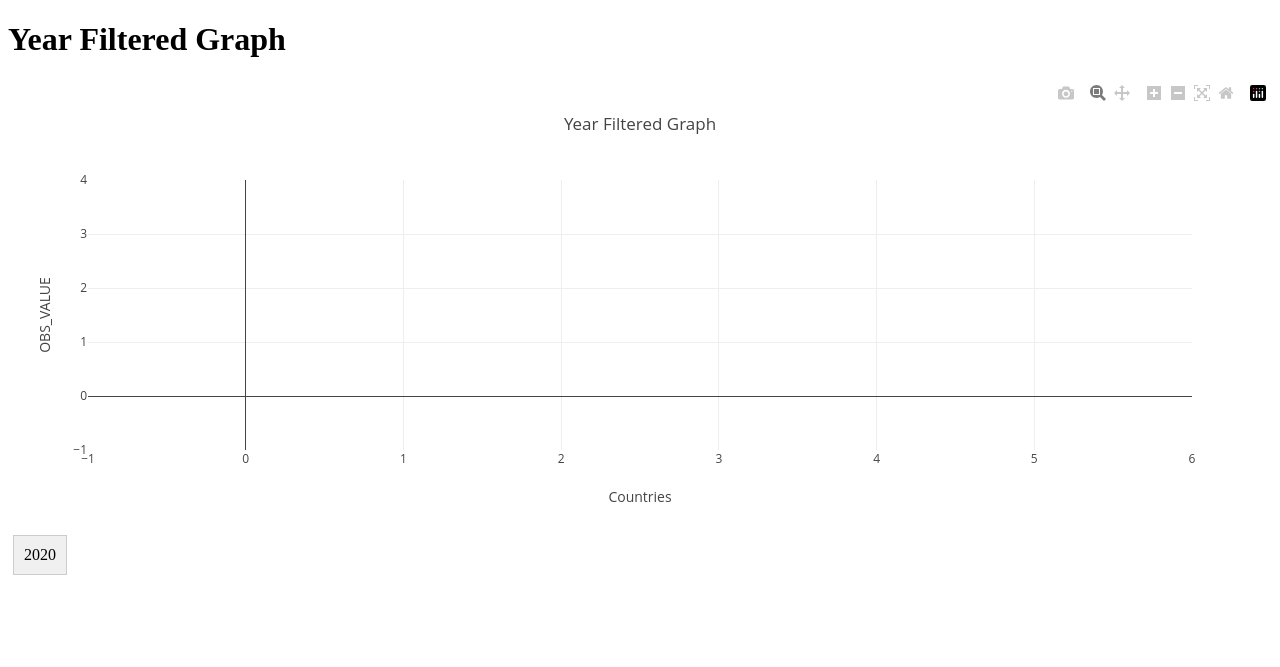
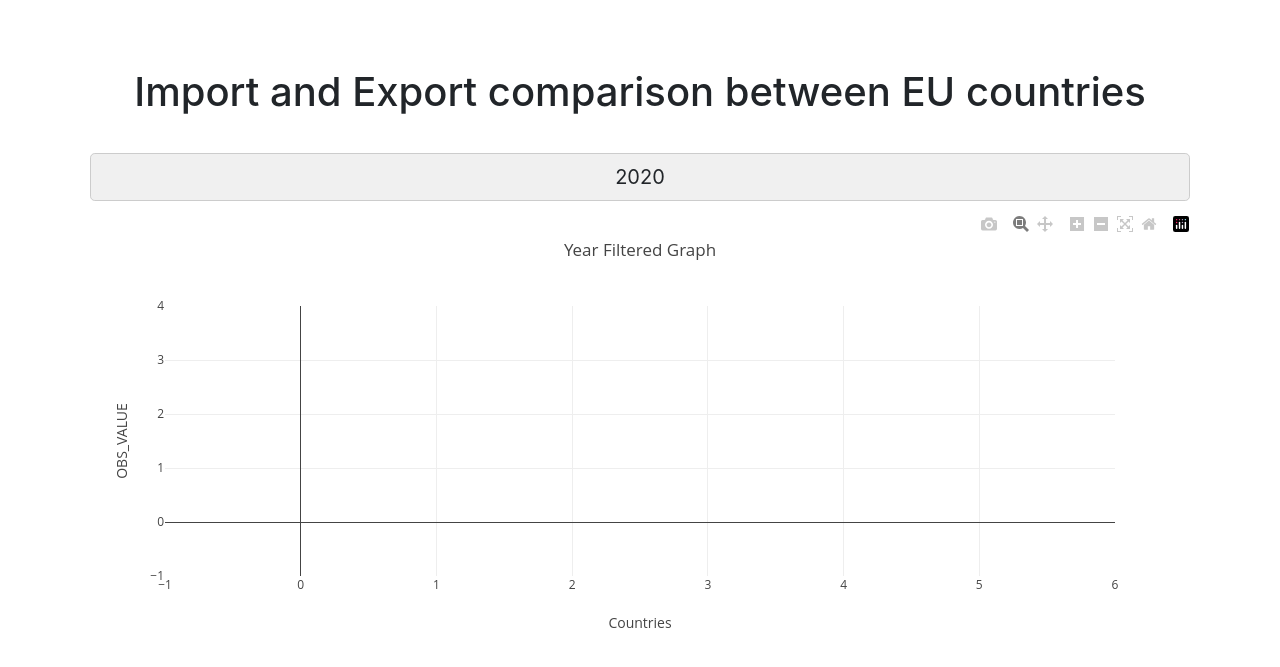
Before and after one commit to MHKamel/govtech, a Flask app: template templates/year_filter.html in a window 1280 px wide. Shown: the top 667 px of the page. Run offline with Flask 3, Linux system fonts and the light colour scheme; the template is opened without the code that fills it: most values are stand-ins (such as "Sample title", 1, 10 or a date in 2020); data that the repository does not hold is empty; parts of the project's set-up code (start-up, migrations or seed data) failed here and were passed over; some libraries are stand-ins or nearby versions.

Commit message:
Update styling for all project

```diff
--- /dev/null
+++ b/static/styles.css
@@ -0,0 +1,100 @@
+/* styles.css */
+
+body {
+    padding-top: 20px;
+}
+
+.container {
+    margin-top: 20px;
+}
+
+.table-striped tbody tr:nth-of-type(odd) {
+    background-color: rgba(0, 0, 0, 0.05);
+}
+
+.table-bordered th,
+.table-bordered td {
+    border: 1px solid #dee2e6;
+}
+
+.table {
+    width: 100%;
+    margin-bottom: 1rem;
+    color: #212529;
+}
+
+thead.thead-dark th {
+    color: #fff;
+    background-color: #343a40;
+    border-color: #454d55;
+}
+
+.positive {
+    color: green;
+}
+
+.negative {
+    color: red;
+}
+
+.triangle-up {
+    width: 0;
+    height: 0;
+    border-left: 5px solid transparent;
+    border-right: 5px solid transparent;
+    border-bottom: 10px solid green;
+    display: inline-block;
+    margin-left: 5px;
+}
+
+.triangle-down {
+    width: 0;
+    height: 0;
+    border-left: 5px solid transparent;
+    border-right: 5px solid transparent;
+    border-top: 10px solid red;
+    display: inline-block;
+    margin-left: 5px;
+}
+
+/* Custom button styles */
+.custom-button {
+    border: 1px solid #ccc;
+    margin: 5px;
+    cursor: pointer;
+    text-align: center; /* Center text in button */
+    user-select: none; /* Prevent text selection */
+    background-color: #f0f0f0; /* Default background color */
+    color: #212529; /* Default text color */
+    transition: background-color 0.3s ease, color 0.3s ease; /* Smooth transition */
+}
+
+/* Active state */
+.custom-button.active {
+    background-color: #3498db; /* Active background color */
+    color: #fff; /* Active text color */
+    border-color: #3498db; /* Active border color */
+}
+
+/* Hover state */
+.custom-button:hover {
+    background-color: #3498db; /* Hover background color */
+    color: #fff; /* Hover text color */
+    border-color: #3498db; /* Hover border color */
+}
+
+/* Bootstrap classes */
+.btn-group {
+    display: flex;
+    flex-wrap: wrap;
+}
+
+.btn-group .custom-button {
+    margin-bottom: 5px; /* Adjust margin between buttons */
+}
+
+.btn-group .custom-button:hover {
+    background-color: #3498db; /* Hover background color */
+    color: #fff; /* Hover text color */
+    border-color: #3498db; /* Hover border color */
+}
--- a/templates/year_filter.html
+++ b/templates/year_filter.html
@@ -3,43 +3,37 @@
 <head>
     <meta charset="UTF-8">
     <title>Year Filtered Graph</title>
+    <!-- Include Bootstrap CSS -->
+    <link rel="stylesheet" href="https://stackpath.bootstrapcdn.com/bootstrap/4.5.2/css/bootstrap.min.css">
     <!-- Include jQuery -->
     <script src="https://ajax.googleapis.com/ajax/libs/jquery/3.6.0/jquery.min.js"></script>
     <!-- Include Plotly.js -->
     <script src="https://cdn.plot.ly/plotly-latest.min.js"></script>
-    <style>
-        .year-button {
-            display: inline-block;
-            margin: 5px;
-            padding: 10px;
-            background-color: #f0f0f0;
-            border: 1px solid #ccc;
-            cursor: pointer;
-        }
-        .year-button.active {
-            background-color: #3498db;
-            color: #fff;
-        }
-    </style>
+    <!-- Link to styles.css for custom styles -->
+    <link rel="stylesheet" href="{{ url_for('static', filename='styles.css') }}">
 </head>
 <body>
-    <h1>Year Filtered Graph</h1>
+    <div class="container">
+        <h1 class="mt-5 text-center">Import and Export comparison between EU countries</h1>
+        <br/>
+        <!-- Container for year buttons (using radio buttons) -->
+        <div id="year-buttons" class="btn-group btn-group-toggle btn-group-lg d-flex flex-wrap" role="group" data-toggle="buttons">
+            {% for year in years %}
+                <label class="btn btn-secondary custom-button year-button">
+                    <input type="radio" name="year" id="year-{{ year }}" autocomplete="off" data-year="{{ year }}"> {{ year }}
+                </label>
+            {% endfor %}
+        </div>
 
-    <!-- Container for the Plotly chart -->
-    <div id="plot"></div>
-
-    <!-- Container for year buttons -->
-    <div id="year-buttons">
-        {% for year in years %}
-            <div class="year-button" data-year="{{ year }}">{{ year }}</div>
-        {% endfor %}
+        <!-- Container for the Plotly chart -->
+        <div id="plot" class="mb-4"></div>
     </div>
 
     <script>
-        // Initialize Plotly chart with buttons
         $(document).ready(function() {
             var years = JSON.parse('{{ years | tojson | safe }}');
             var na_items = JSON.parse('{{ na_items | tojson | safe }}');
+            var currentYear = years[0]; // Default to the first year
 
             // Initialize Plotly chart
             Plotly.newPlot('plot', [], {
@@ -54,35 +48,42 @@
 
             // Function to update the graph based on selected year and NA items
             function updateGraph(selectedYear, na_items) {
-                // Send an AJAX request to update_year_graph route with selected year and NA items
                 $.ajax({
                     type: 'POST',
                     url: '/update_year_graph',
                     data: {'year': selectedYear, 'na_items': na_items},
                     success: function(response) {
-                        // Parse the graph JSON data and update the Plotly chart
                         var graphJSON = response.graphJSON;
                         Plotly.react('plot', JSON.parse(graphJSON), {});
+                    },
+                    error: function(xhr, status, error) {
+                        console.error('Error:', error);
                     }
                 });
             }
 
-            // Function to highlight the active year button
-            function setActiveButton(year) {
-                $('.year-button').removeClass('active');
-                $('.year-button[data-year="' + year + '"]').addClass('active');
-            }
+            // Function to handle click on year buttons
+            $('.year-button').click(function() {
+                var selectedYear = $(this).find('input').data('year');
 
-            // Attach click event listener to year buttons
-            $('#year-buttons').on('click', '.year-button', function() {
-                var selectedYear = $(this).data('year');
-                setActiveButton(selectedYear);
-                updateGraph(selectedYear, na_items);
+                // Check if already active to prevent unnecessary AJAX calls
+                if (selectedYear !== currentYear) {
+                    updateGraph(selectedYear, na_items);
+                    currentYear = selectedYear; // Update current year
+
+                    // Remove active class from all buttons
+                    $('.year-button').removeClass('active');
+
+                    // Add active class to the clicked button
+                    $(this).addClass('active');
+                }
             });
 
             // Initialize the Plotly chart with default data when the page loads
-            updateGraph(years[0], na_items);
-            setActiveButton(years[0]);
+            updateGraph(currentYear, na_items);
+
+            // Add active class to default year button
+            $('#year-' + currentYear).parent().addClass('active');
         });
     </script>
 </body>
```
